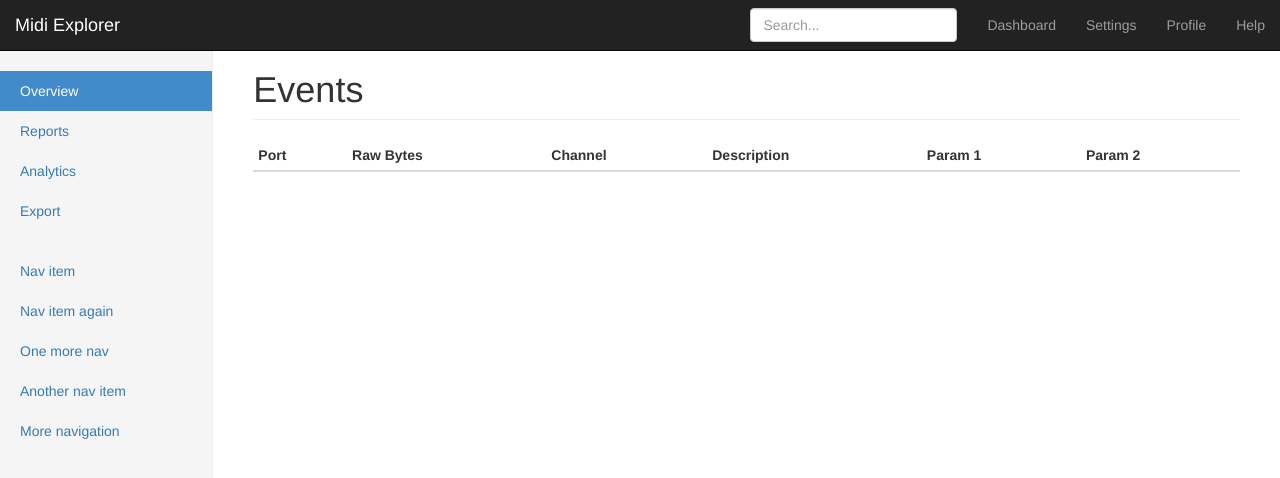
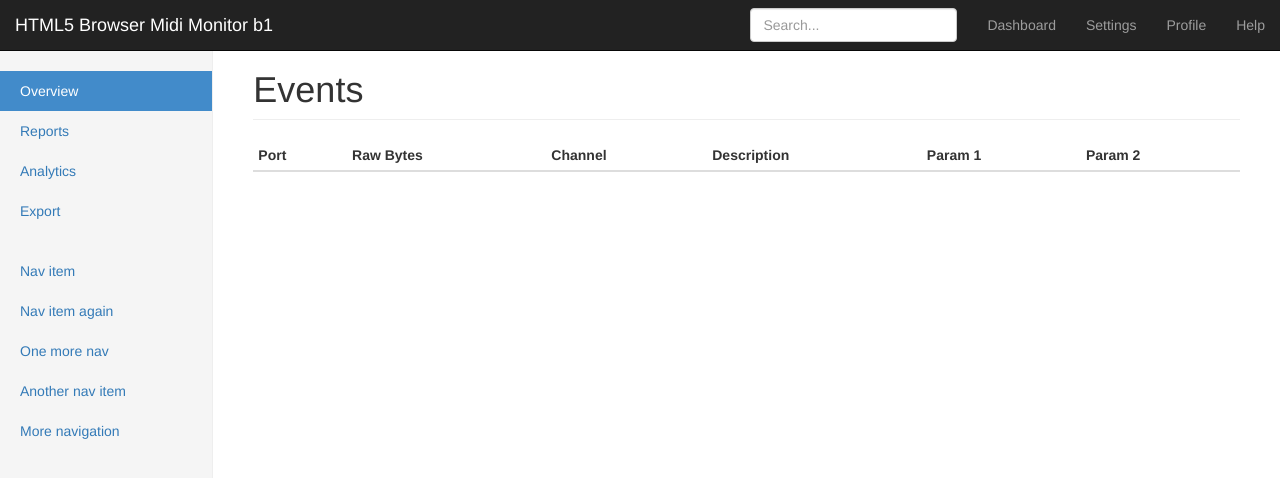
Before and after one commit to AdjustableSquelch/BrowserMidiMonitor, a plain HTML site: page index.html in a window 1280 px wide. Drawn offline with nearby package versions, Linux system fonts and the light colour scheme.

Commit message:
updated title

```diff
--- a/index.html
+++ b/index.html
@@ -9,7 +9,7 @@
 	<meta name="author" content="">
 	<link rel="shortcut icon" href="/favicon.ico">
 
-	<title>Browser Midi Explorer</title>
+	<title>Browser Midi Monitor</title>
 
 	<!-- Bootstrap core CSS -->
 	<link href="http://netdna.bootstrapcdn.com/bootswatch/3.1.1/simplex/bootstrap.min.css" rel="stylesheet">
@@ -65,7 +65,7 @@
 				<span class="icon-bar"></span>
 				<span class="icon-bar"></span>
 			</button>
-			<a class="navbar-brand" href="#">Midi Explorer</a>
+			<a class="navbar-brand" href="#">HTML5 Browser Midi Monitor b1</a>
 		</div>
 		<div class="navbar-collapse collapse">
 			<ul class="nav navbar-nav navbar-right">
```
